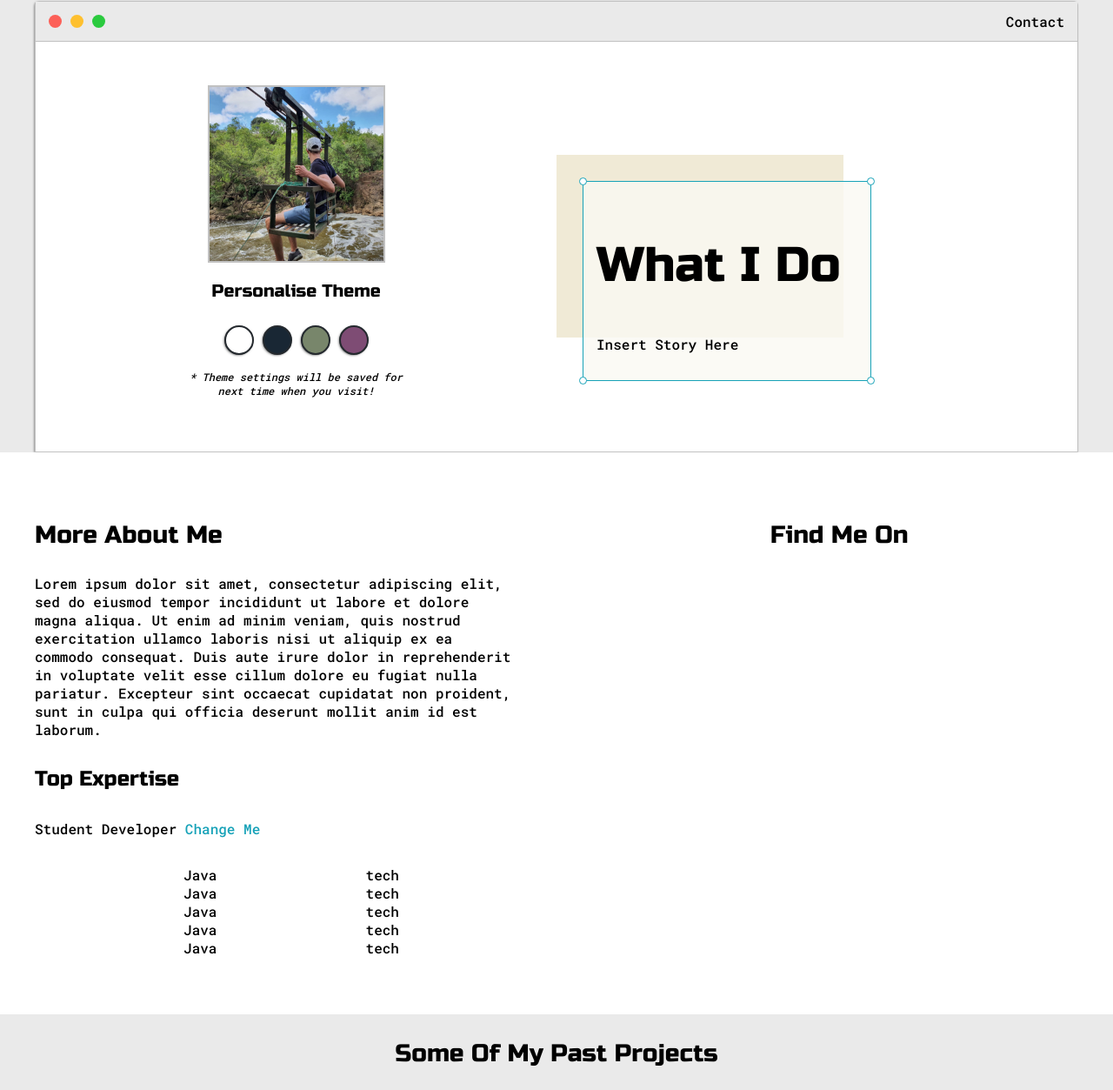
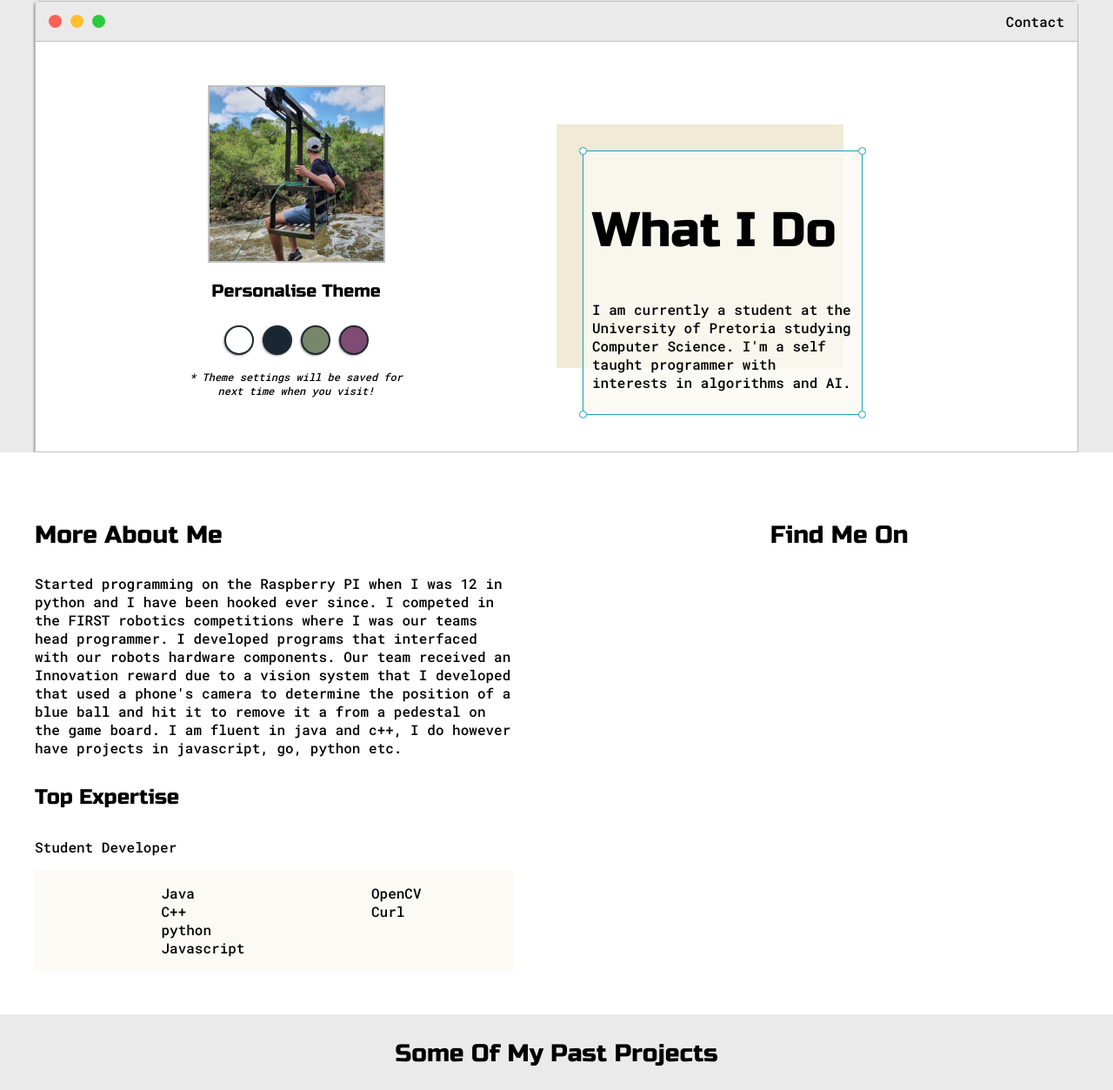
Before and after one commit to sKorpion19091/sKorpion19091.github.io, a plain HTML site: page index.html in a window 1280 px wide. Shown: the part 160-1413 px from the top of the page at 87% size. Drawn offline with Linux system fonts and the light colour scheme.

Commit message:
Added about me content

```diff
--- a/default.css
+++ b/default.css
@@ -264,8 +264,8 @@ ul{
     width: 300px;
     border: 1.5px solid #17a2b8;
     background-color: var(--previewBg);
-    padding: 15px;
-    position: relative;
+    padding: 10px;
+    position: absolute;
 }
 
 .corner{
@@ -304,7 +304,7 @@ ul{
 #preview-shadow{
     background-color: var(--previewShadow);
     width: 300px;
-    height: 180px;
+    height: 250px;
     padding-left: 30px;
     padding-top: 30px;
 }
@@ -321,12 +321,14 @@ ul{
 #skills{
     display: flex;
     justify-content: space-evenly;
+    background-color: var(--previewBg);
 }
 
 .social-links{
     display: grid;
     align-content: top;
     text-align: center;
+    justify-content: top;
 }
 
 .post-wrapper{
--- a/index.html
+++ b/index.html
@@ -70,7 +70,10 @@
                                 <div id="corner-tr" class="corner">
                                 </div>
                                 <h1>What I Do</h1>
-                                <p>Insert Story Here</p>
+                                <p>
+                                I am currently a student at the University of Pretoria studying Computer Science.
+                                    I'm a self taught programmer with interests in algorithms and AI.
+                                </p>
                                 <div id="corner-bl" class="corner">
                                 </div>
                                 <div id="corner-br" class="corner">
@@ -91,35 +94,31 @@
                             More About Me
                         </h3>
                         <p>
-                            Lorem ipsum dolor sit amet, consectetur adipiscing elit, sed do eiusmod tempor incididunt ut labore et dolore
-                            magna aliqua. Ut enim ad minim veniam, quis nostrud exercitation ullamco laboris nisi ut aliquip ex ea commodo
-                            consequat. Duis aute irure dolor in reprehenderit in voluptate velit esse cillum dolore eu fugiat nulla
-                            pariatur. Excepteur sint occaecat cupidatat non proident, sunt in culpa qui officia deserunt mollit anim id est
-                            laborum.
+                            Started programming on the Raspberry PI when I was 12 in python and I have been hooked ever since.
+                            I competed in the FIRST robotics competitions where I was our teams head programmer. I developed programs that
+                            interfaced with our robots hardware components. Our team received an Innovation reward due to a vision system that
+                            I developed that used a phone's camera to determine the position of a blue ball and hit it to remove it a from a pedestal
+                            on the game board. I am fluent in java and c++, I do however have projects in javascript, go, python etc.
                         </p>
                         <h4>
                             Top Expertise
                         </h4>
                         <p>
-                            Student Developer <a href="Images/ProfilePic.JPG" target="_blank">Change Me</a>
+                            Student Developer <a href="Images/ProfilePic.JPG" target="_blank"></a>
                         </p>
 
 
                         <div id="skills">
                             <ul>
                                 <li>Java</li>
-                                <li>Java</li>
-                                <li>Java</li>
-                                <li>Java</li>
-                                <li>Java</li>
+                                <li>C++</li>
+                                <li>python</li>
+                                <li>Javascript</li>
                             </ul>
 
                             <ul>
-                                <li>tech</li>
-                                <li>tech</li>
-                                <li>tech</li>
-                                <li>tech</li>
-                                <li>tech</li>
+                                <li>OpenCV</li>
+                                <li>Curl</li>
                             </ul>
                         </div>
 
@@ -128,6 +127,7 @@
 
                     <div class="social-links">
                         <h3>Find Me On</h3>
+
                     </div>
                 </div>
             </div>
```
Also changed, not shown: Images/iconfinder_Github_social_media_logo_1964417.svg (added), Images/iconfinder_Rounded_Instagram_svg_5282544.png (added), 2 other files.
